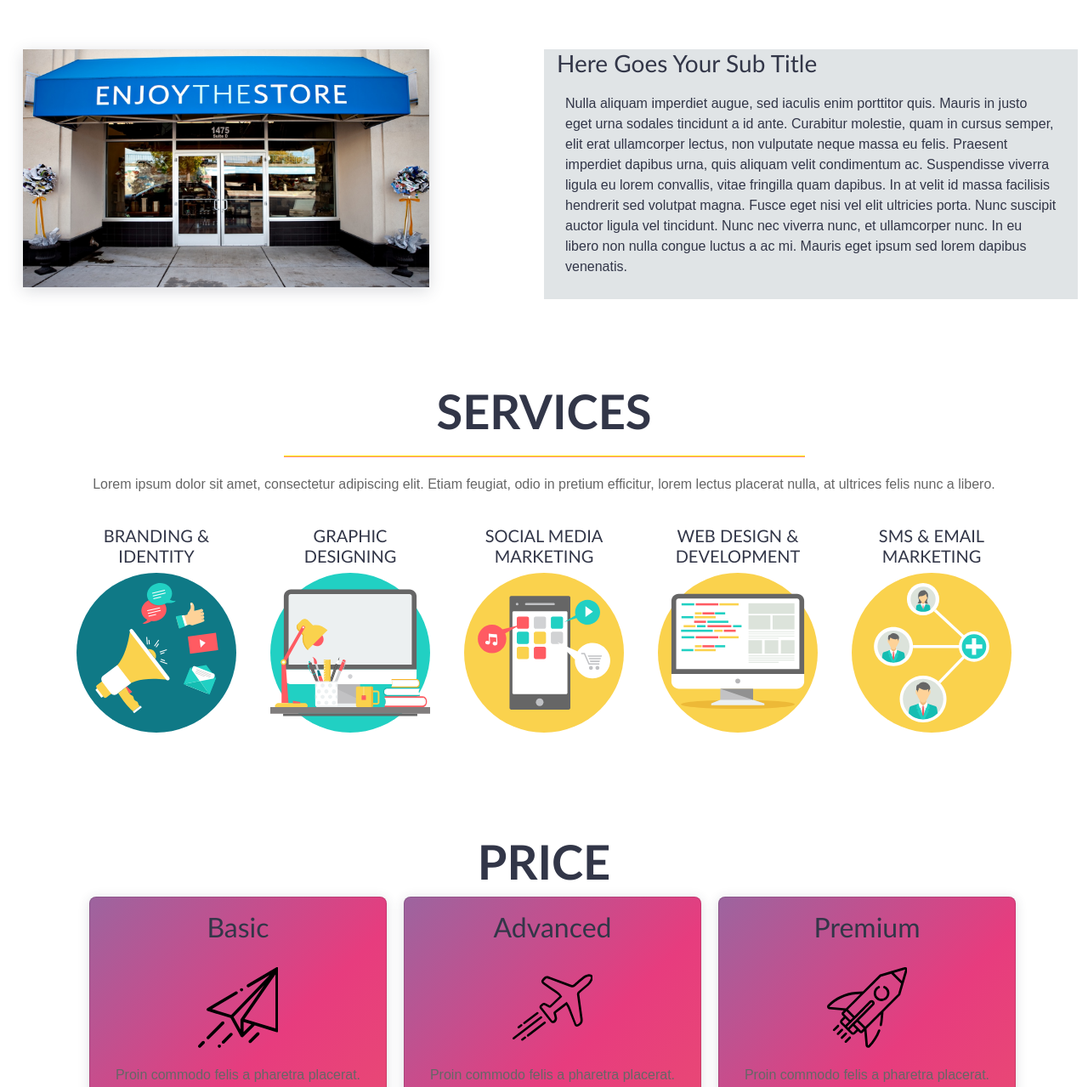
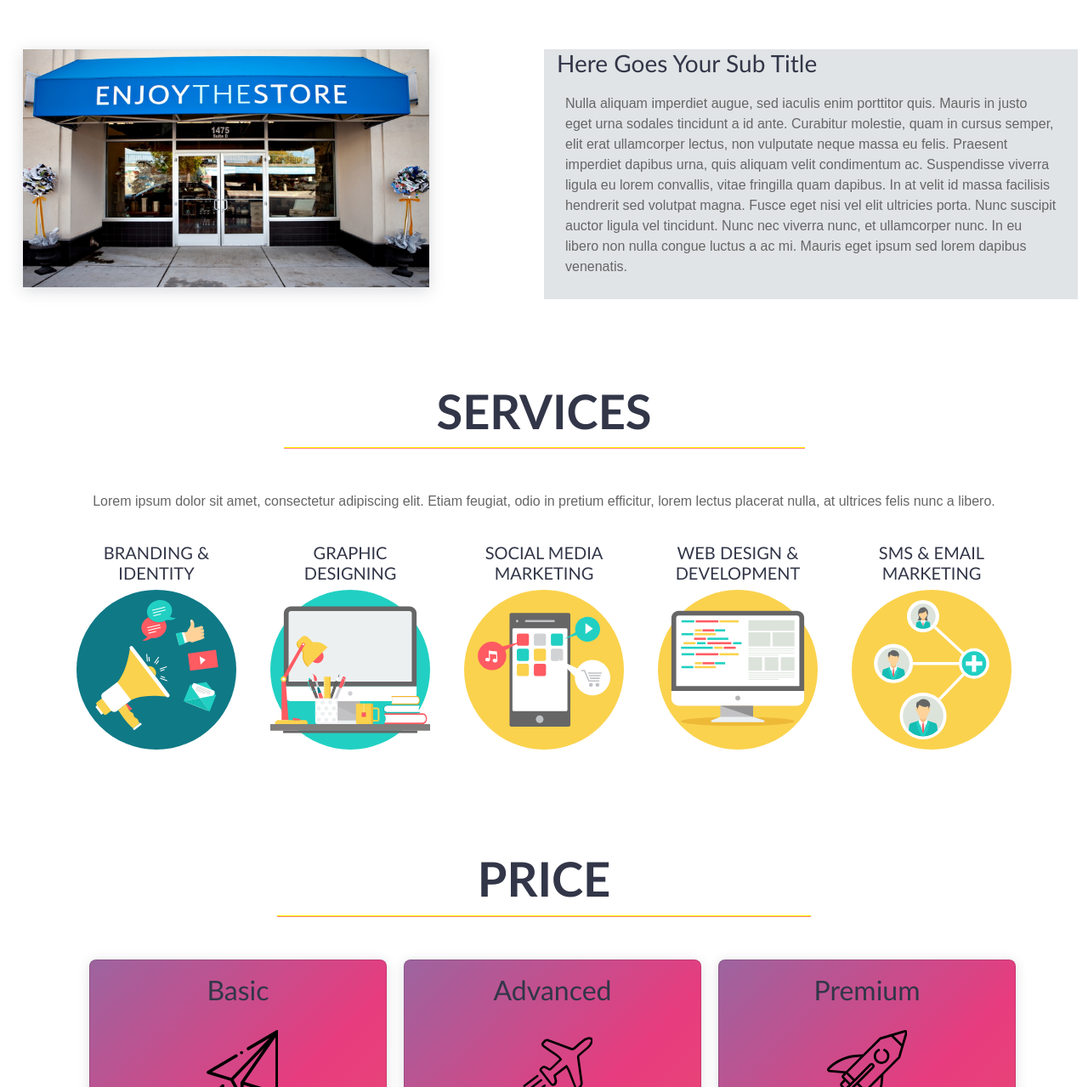
Before and after one commit to naveenkharwar/SocialElite, a plain HTML site: page index.html in a window 1280 px wide. Shown: the part 967-2246 px from the top of the page at 85% size. Drawn offline with nearby package versions, Linux system fonts and the light colour scheme; a web font is replaced by a local one.

Commit message:
fixing UI Issues

```diff
--- a/index.html
+++ b/index.html
@@ -115,7 +115,7 @@
             molestie, quam in cursus semper, elit erat ullamcorper lectus, non vulputate neque massa eu felis.
           </p>
         </div>
-        <div class="col-sm-6">
+        <div class="col-sm-6" data-aos="zoom-in-up">
           <img class="about-img1 img-responsive" src="include/img/about1.jpg">
           <img class="about-img1 img-responsive" src="include/img/about2.jpg">
         </div>
@@ -591,6 +591,7 @@
 
   <section id="price">
     <h1>price</h1>
+    <div class="line-separator"></div>
     <div class="container vertical-center">
       <div class="row price-chart">
         <div class="card">
--- a/style.css
+++ b/style.css
@@ -167,7 +167,6 @@ main{
 
   #about p{
     padding: 10px;
-    color: #323648;
   }
 
 /* Services */
@@ -295,8 +294,8 @@ main{
     background : yellow;
     border-bottom:1px solid #ff8080;
     margin: 0 auto;
-    margin-top: 20px;
-    margin-bottom: 20px;
+    margin-top: 10px;
+    margin-bottom: 50px;
 }
 
 /* portfolio */
```
